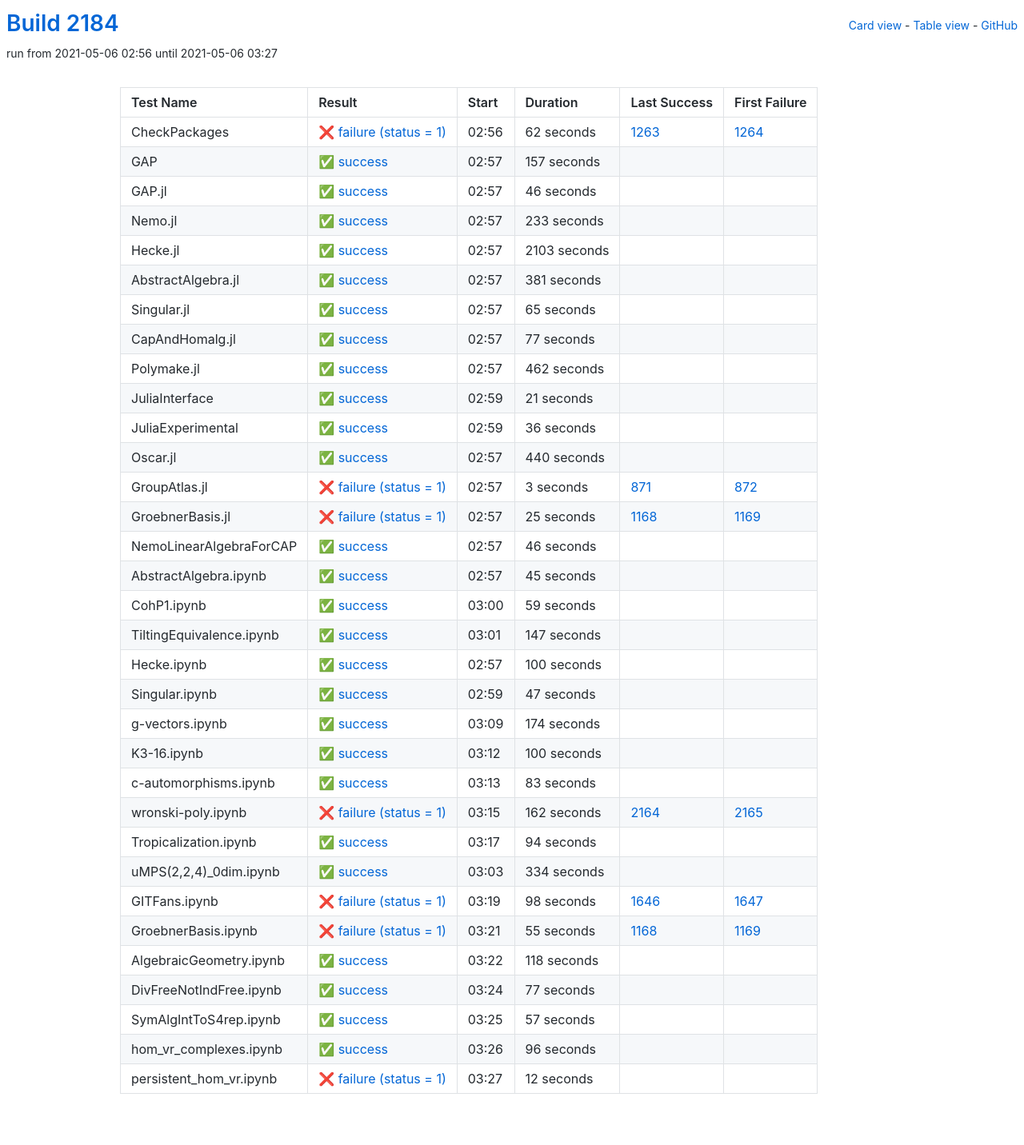
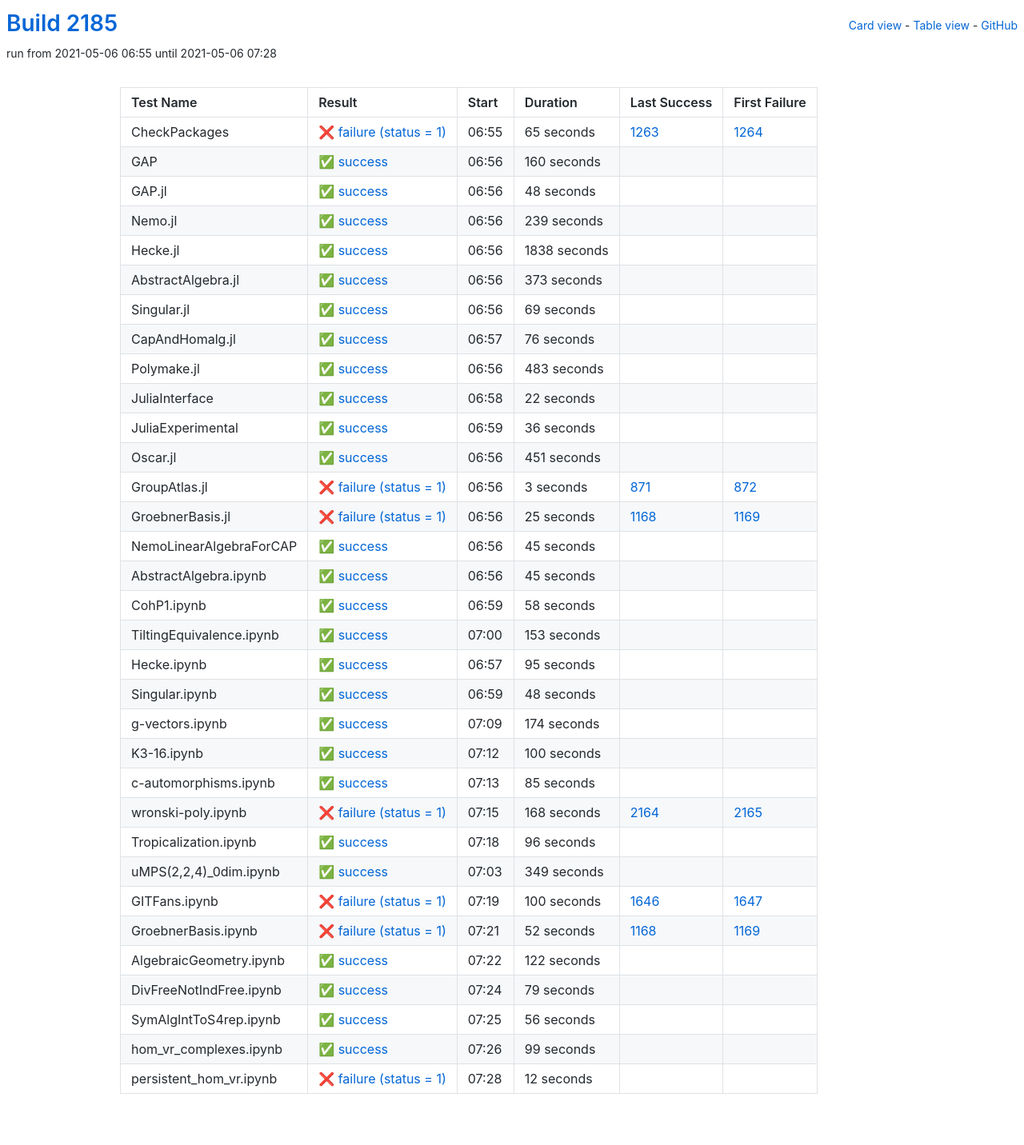
Before and after one commit to oscar-system/oscar-ci-status-stable, a Jekyll site: the page built from table.html, in a window 1280 px wide. Shown: the whole page at 80% size. Built offline with Jekyll 4.4.1, drawn with Linux system fonts in a browser that asks for light colours.

Commit message:
Build #2185

```diff
--- a/_data/ci.yml
+++ b/_data/ci.yml
@@ -1,6 +1,6 @@
 ---
-build: 2184
-build_url: https://oscarci.mathematik.uni-kl.de/job/oscar-stable/2184/
+build: 2185
+build_url: https://oscarci.mathematik.uni-kl.de/job/oscar-stable/2185/
 job: oscar-stable
 organization: oscar-system
 repo: oscar-ci-status-stable
@@ -8,128 +8,128 @@ repourl: https://github.com/oscar-system/oscar-ci-status-stable
 tests:
 - name: CheckPackages
   id: checkpackages
-  log: https://oscarci.mathematik.uni-kl.de/job/oscar-stable/2184/artifact/logs/build-2184/CheckPackages.log
-  start: 2021-05-06 02:56
+  log: https://oscarci.mathematik.uni-kl.de/job/oscar-stable/2185/artifact/logs/build-2185/CheckPackages.log
+  start: 2021-05-06 06:55
   success: false
   exitcode: 1
   status: failure
-  duration: 62
+  duration: 65
   last_success: 1263
   last_success_url: https://oscarci.mathematik.uni-kl.de/job/oscar-stable/1263/
   first_failure: 1264
   first_failure_url: https://oscarci.mathematik.uni-kl.de/job/oscar-stable/1264/
 - name: GAP
   id: gap
-  log: https://oscarci.mathematik.uni-kl.de/job/oscar-stable/2184/artifact/logs/build-2184/GAP.log
-  start: 2021-05-06 02:57
+  log: https://oscarci.mathematik.uni-kl.de/job/oscar-stable/2185/artifact/logs/build-2185/GAP.log
+  start: 2021-05-06 06:56
   success: true
   exitcode: 0
   status: success
-  duration: 157
+  duration: 160
   last_success: false
   last_success_url:
   first_failure: false
   first_failure_url:
 - name: GAP.jl
   id: gap-jl
-  log: https://oscarci.mathematik.uni-kl.de/job/oscar-stable/2184/artifact/logs/build-2184/GAP.jl.log
-  start: 2021-05-06 02:57
+  log: https://oscarci.mathematik.uni-kl.de/job/oscar-stable/2185/artifact/logs/build-2185/GAP.jl.log
+  start: 2021-05-06 06:56
   success: true
   exitcode: 0
   status: success
-  duration: 46
+  duration: 48
   last_success: false
   last_success_url:
   first_failure: false
   first_failure_url:
 - name: Nemo.jl
   id: nemo-jl
-  log: https://oscarci.mathematik.uni-kl.de/job/oscar-stable/2184/artifact/logs/build-2184/Nemo.jl.log
-  start: 2021-05-06 02:57
+  log: https://oscarci.mathematik.uni-kl.de/job/oscar-stable/2185/artifact/logs/build-2185/Nemo.jl.log
+  start: 2021-05-06 06:56
   success: true
   exitcode: 0
   status: success
-  duration: 233
+  duration: 239
   last_success: false
   last_success_url:
   first_failure: false
   first_failure_url:
 - name: Hecke.jl
   id: hecke-jl
-  log: https://oscarci.mathematik.uni-kl.de/job/oscar-stable/2184/artifact/logs/build-2184/Hecke.jl.log
-  start: 2021-05-06 02:57
+  log: https://oscarci.mathematik.uni-kl.de/job/oscar-stable/2185/artifact/logs/build-2185/Hecke.jl.log
+  start: 2021-05-06 06:56
   success: true
   exitcode: 0
   status: success
-  duration: 2103
+  duration: 1838
   last_success: false
   last_success_url:
   first_failure: false
   first_failure_url:
 - name: AbstractAlgebra.jl
   id: abstractalgebra-jl
-  log: https://oscarci.mathematik.uni-kl.de/job/oscar-stable/2184/artifact/logs/build-2184/AbstractAlgebra.jl.log
-  start: 2021-05-06 02:57
+  log: https://oscarci.mathematik.uni-kl.de/job/oscar-stable/2185/artifact/logs/build-2185/AbstractAlgebra.jl.log
+  start: 2021-05-06 06:56
   success: true
   exitcode: 0
   status: success
-  duration: 381
+  duration: 373
   last_success: false
   last_success_url:
   first_failure: false
   first_failure_url:
 - name: Singular.jl
   id: singular-jl
-  log: https://oscarci.mathematik.uni-kl.de/job/oscar-stable/2184/artifact/logs/build-2184/Singular.jl.log
-  start: 2021-05-06 02:57
+  log: https://oscarci.mathematik.uni-kl.de/job/oscar-stable/2185/artifact/logs/build-2185/Singular.jl.log
+  start: 2021-05-06 06:56
   success: true
   exitcode: 0
   status: success
-  duration: 65
+  duration: 69
   last_success: false
   last_success_url:
   first_failure: false
   first_failure_url:
 - name: CapAndHomalg.jl
   id: capandhomalg-jl
-  log: https://oscarci.mathematik.uni-kl.de/job/oscar-stable/2184/artifact/logs/build-2184/CapAndHomalg.jl.log
-  start: 2021-05-06 02:57
+  log: https://oscarci.mathematik.uni-kl.de/job/oscar-stable/2185/artifact/logs/build-2185/CapAndHomalg.jl.log
+  start: 2021-05-06 06:57
   success: true
   exitcode: 0
   status: success
-  duration: 77
+  duration: 76
   last_success: false
   last_success_url:
   first_failure: false
   first_failure_url:
 - name: Polymake.jl
   id: polymake-jl
-  log: https://oscarci.mathematik.uni-kl.de/job/oscar-stable/2184/artifact/logs/build-2184/Polymake.jl.log
-  start: 2021-05-06 02:57
+  log: https://oscarci.mathematik.uni-kl.de/job/oscar-stable/2185/artifact/logs/build-2185/Polymake.jl.log
+  start: 2021-05-06 06:56
   success: true
   exitcode: 0
   status: success
-  duration: 462
+  duration: 483
   last_success: false
   last_success_url:
   first_failure: false
   first_failure_url:
 - name: JuliaInterface
   id: juliainterface
-  log: https://oscarci.mathematik.uni-kl.de/job/oscar-stable/2184/artifact/logs/build-2184/JuliaInterface.log
-  start: 2021-05-06 02:59
+  log: https://oscarci.mathematik.uni-kl.de/job/oscar-stable/2185/artifact/logs/build-2185/JuliaInterface.log
+  start: 2021-05-06 06:58
   success: true
   exitcode: 0
   status: success
-  duration: 21
+  duration: 22
   last_success: false
   last_success_url:
   first_failure: false
   first_failure_url:
 - name: JuliaExperimental
   id: juliaexperimental
-  log: https://oscarci.mathematik.uni-kl.de/job/oscar-stable/2184/artifact/logs/build-2184/JuliaExperimental.log
-  start: 2021-05-06 02:59
+  log: https://oscarci.mathematik.uni-kl.de/job/oscar-stable/2185/artifact/logs/build-2185/JuliaExperimental.log
+  start: 2021-05-06 06:59
   success: true
   exitcode: 0
   status: success
@@ -140,20 +140,20 @@ tests:
   first_failure_url:
 - name: Oscar.jl
   id: oscar-jl
-  log: https://oscarci.mathematik.uni-kl.de/job/oscar-stable/2184/artifact/logs/build-2184/Oscar.jl.log
-  start: 2021-05-06 02:57
+  log: https://oscarci.mathematik.uni-kl.de/job/oscar-stable/2185/artifact/logs/build-2185/Oscar.jl.log
+  start: 2021-05-06 06:56
   success: true
   exitcode: 0
   status: success
-  duration: 440
+  duration: 451
   last_success: false
   last_success_url:
   first_failure: false
   first_failure_url:
 - name: GroupAtlas.jl
   id: groupatlas-jl
-  log: https://oscarci.mathematik.uni-kl.de/job/oscar-stable/2184/artifact/logs/build-2184/GroupAtlas.jl.log
-  start: 2021-05-06 02:57
+  log: https://oscarci.mathematik.uni-kl.de/job/oscar-stable/2185/artifact/logs/build-2185/GroupAtlas.jl.log
+  start: 2021-05-06 06:56
   success: false
   exitcode: 1
   status: failure
@@ -164,8 +164,8 @@ tests:
   first_failure_url: https://oscarci.mathematik.uni-kl.de/job/oscar-stable/872/
 - name: GroebnerBasis.jl
   id: groebnerbasis-jl
-  log: https://oscarci.mathematik.uni-kl.de/job/oscar-stable/2184/artifact/logs/build-2184/GroebnerBasis.jl.log
-  start: 2021-05-06 02:57
+  log: https://oscarci.mathematik.uni-kl.de/job/oscar-stable/2185/artifact/logs/build-2185/GroebnerBasis.jl.log
+  start: 2021-05-06 06:56
   success: false
   exitcode: 1
   status: failure
@@ -176,20 +176,20 @@ tests:
   first_failure_url: https://oscarci.mathematik.uni-kl.de/job/oscar-stable/1169/
 - name: NemoLinearAlgebraForCAP
   id: nemolinearalgebraforcap
-  log: https://oscarci.mathematik.uni-kl.de/job/oscar-stable/2184/artifact/logs/build-2184/NemoLinearAlgebraForCAP.log
-  start: 2021-05-06 02:57
+  log: https://oscarci.mathematik.uni-kl.de/job/oscar-stable/2185/artifact/logs/build-2185/NemoLinearAlgebraForCAP.log
+  start: 2021-05-06 06:56
   success: true
   exitcode: 0
   status: success
-  duration: 46
+  duration: 45
   last_success: false
   last_success_url:
   first_failure: false
   first_failure_url:
 - name: AbstractAlgebra.ipynb
   id: abstractalgebra-ipynb
-  log: https://oscarci.mathematik.uni-kl.de/job/oscar-stable/2184/artifact/logs/build-2184/AbstractAlgebra.ipynb.log
-  start: 2021-05-06 02:57
+  log: https://oscarci.mathematik.uni-kl.de/job/oscar-stable/2185/artifact/logs/build-2185/AbstractAlgebra.ipynb.log
+  start: 2021-05-06 06:56
   success: true
   exitcode: 0
   status: success
@@ -200,56 +200,56 @@ tests:
   first_failure_url:
 - name: CohP1.ipynb
   id: cohp1-ipynb
-  log: https://oscarci.mathematik.uni-kl.de/job/oscar-stable/2184/artifact/logs/build-2184/CohP1.ipynb.log
-  start: 2021-05-06 03:00
+  log: https://oscarci.mathematik.uni-kl.de/job/oscar-stable/2185/artifact/logs/build-2185/CohP1.ipynb.log
+  start: 2021-05-06 06:59
   success: true
   exitcode: 0
   status: success
-  duration: 59
+  duration: 58
   last_success: false
   last_success_url:
   first_failure: false
   first_failure_url:
 - name: TiltingEquivalence.ipynb
   id: tiltingequivalence-ipynb
-  log: https://oscarci.mathematik.uni-kl.de/job/oscar-stable/2184/artifact/logs/build-2184/TiltingEquivalence.ipynb.log
-  start: 2021-05-06 03:01
+  log: https://oscarci.mathematik.uni-kl.de/job/oscar-stable/2185/artifact/logs/build-2185/TiltingEquivalence.ipynb.log
+  start: 2021-05-06 07:00
   success: true
   exitcode: 0
   status: success
-  duration: 147
+  duration: 153
   last_success: false
   last_success_url:
   first_failure: false
   first_failure_url:
 - name: Hecke.ipynb
   id: hecke-ipynb
-  log: https://oscarci.mathematik.uni-kl.de/job/oscar-stable/2184/artifact/logs/build-2184/Hecke.ipynb.log
-  start: 2021-05-06 02:57
+  log: https://oscarci.mathematik.uni-kl.de/job/oscar-stable/2185/artifact/logs/build-2185/Hecke.ipynb.log
+  start: 2021-05-06 06:57
   success: true
   exitcode: 0
   status: success
-  duration: 100
+  duration: 95
   last_success: false
   last_success_url:
   first_failure: false
   first_failure_url:
 - name: Singular.ipynb
   id: singular-ipynb
-  log: https://oscarci.mathematik.uni-kl.de/job/oscar-stable/2184/artifact/logs/build-2184/Singular.ipynb.log
-  start: 2021-05-06 02:59
+  log: https://oscarci.mathematik.uni-kl.de/job/oscar-stable/2185/artifact/logs/build-2185/Singular.ipynb.log
+  start: 2021-05-06 06:59
   success: true
   exitcode: 0
   status: success
-  duration: 47
+  duration: 48
   last_success: false
   last_success_url:
   first_failure: false
   first_failure_url:
 - name: g-vectors.ipynb
   id: g-vectors-ipynb
-  log: https://oscarci.mathematik.uni-kl.de/job/oscar-stable/2184/artifact/logs/build-2184/g-vectors.ipynb.log
-  start: 2021-05-06 03:09
+  log: https://oscarci.mathematik.uni-kl.de/job/oscar-stable/2185/artifact/logs/build-2185/g-vectors.ipynb.log
+  start: 2021-05-06 07:09
   success: true
   exitcode: 0
   status: success
@@ -260,8 +260,8 @@ tests:
   first_failure_url:
 - name: K3-16.ipynb
   id: k3-16-ipynb
-  log: https://oscarci.mathematik.uni-kl.de/job/oscar-stable/2184/artifact/logs/build-2184/K3-16.ipynb.log
-  start: 2021-05-06 03:12
+  log: https://oscarci.mathematik.uni-kl.de/job/oscar-stable/2185/artifact/logs/build-2185/K3-16.ipynb.log
+  start: 2021-05-06 07:12
   success: true
   exitcode: 0
   status: success
@@ -272,116 +272,32 @@ tests:
   first_failure_url:
 - name: c-automorphisms.ipynb
   id: c-automorphisms-ipynb
-  log: https://oscarci.mathematik.uni-kl.de/job/oscar-stable/2184/artifact/logs/build-2184/c-automorphisms.ipynb.log
-  start: 2021-05-06 03:13
+  log: https://oscarci.mathematik.uni-kl.de/job/oscar-stable/2185/artifact/logs/build-2185/c-automorphisms.ipynb.log
+  start: 2021-05-06 07:13
   success: true
   exitcode: 0
   status: success
-  duration: 83
+  duration: 85
   last_success: false
   last_success_url:
   first_failure: false
   first_failure_url:
 - name: wronski-poly.ipynb
   id: wronski-poly-ipynb
-  log: https://oscarci.mathematik.uni-kl.de/job/oscar-stable/2184/artifact/logs/build-2184/wronski-poly.ipynb.log
-  start: 2021-05-06 03:15
+  log: https://oscarci.mathematik.uni-kl.de/job/oscar-stable/2185/artifact/logs/build-2185/wronski-poly.ipynb.log
+  start: 2021-05-06 07:15
   success: false
   exitcode: 1
   status: failure
-  duration: 162
+  duration: 168
   last_success: 2164
   last_success_url: https://oscarci.mathematik.uni-kl.de/job/oscar-stable/2164/
   first_failure: 2165
   first_failure_url: https://oscarci.mathematik.uni-kl.de/job/oscar-stable/2165/
 - name: Tropicalization.ipynb
   id: tropicalization-ipynb
-  log: https://oscarci.mathematik.uni-kl.de/job/oscar-stable/2184/artifact/logs/build-2184/Tropicalization.ipynb.log
-  start: 2021-05-06 03:17
-  success: true
-  exitcode: 0
-  status: success
-  duration: 94
-  last_success: false
-  last_success_url:
-  first_failure: false
-  first_failure_url:
-- name: uMPS(2,2,4)_0dim.ipynb
-  id: umps-2-2-4-0dim-ipynb
-  log: https://oscarci.mathematik.uni-kl.de/job/oscar-stable/2184/artifact/logs/build-2184/uMPS-2-2-4-_0dim.ipynb.log
-  start: 2021-05-06 03:03
-  success: true
-  exitcode: 0
-  status: success
-  duration: 334
-  last_success: false
-  last_success_url:
-  first_failure: false
-  first_failure_url:
-- name: GITFans.ipynb
-  id: gitfans-ipynb
-  log: https://oscarci.mathematik.uni-kl.de/job/oscar-stable/2184/artifact/logs/build-2184/GITFans.ipynb.log
-  start: 2021-05-06 03:19
-  success: false
-  exitcode: 1
-  status: failure
-  duration: 98
-  last_success: 1646
-  last_success_url: https://oscarci.mathematik.uni-kl.de/job/oscar-stable/1646/
-  first_failure: 1647
-  first_failure_url: https://oscarci.mathematik.uni-kl.de/job/oscar-stable/1647/
-- name: GroebnerBasis.ipynb
-  id: groebnerbasis-ipynb
-  log: https://oscarci.mathematik.uni-kl.de/job/oscar-stable/2184/artifact/logs/build-2184/GroebnerBasis.ipynb.log
-  start: 2021-05-06 03:21
-  success: false
-  exitcode: 1
-  status: failure
-  duration: 55
-  last_success: 1168
-  last_success_url: https://oscarci.mathematik.uni-kl.de/job/oscar-stable/1168/
-  first_failure: 1169
-  first_failure_url: https://oscarci.mathematik.uni-kl.de/job/oscar-stable/1169/
-- name: AlgebraicGeometry.ipynb
-  id: algebraicgeometry-ipynb
-  log: https://oscarci.mathematik.uni-kl.de/job/oscar-stable/2184/artifact/logs/build-2184/AlgebraicGeometry.ipynb.log
-  start: 2021-05-06 03:22
-  success: true
-  exitcode: 0
-  status: success
-  duration: 118
-  last_success: false
-  last_success_url:
-  first_failure: false
-  first_failure_url:
-- name: DivFreeNotIndFree.ipynb
-  id: divfreenotindfree-ipynb
-  log: https://oscarci.mathematik.uni-kl.de/job/oscar-stable/2184/artifact/logs/build-2184/DivFreeNotIndFree.ipynb.log
-  start: 2021-05-06 03:24
-  success: true
-  exitcode: 0
-  status: success
-  duration: 77
-  last_success: false
-  last_success_url:
-  first_failure: false
-  first_failure_url:
-- name: SymAlgIntToS4rep.ipynb
-  id: symalginttos4rep-ipynb
-  log: https://oscarci.mathematik.uni-kl.de/job/oscar-stable/2184/artifact/logs/build-2184/SymAlgIntToS4rep.ipynb.log
-  start: 2021-05-06 03:25
-  success: true
-  exitcode: 0
-  status: success
-  duration: 57
-  last_success: false
-  last_success_url:
-  first_failure: false
-  first_failure_url:
-- name: hom_vr_complexes.ipynb
-  id: hom-vr-complexes-ipynb
-  log: https://oscarci.mathematik.uni-kl.de/job/oscar-stable/2184/artifact/logs/build-2184/hom_vr_complexes.ipynb.log
-  start: 2021-05-06 03:26
+  log: https://oscarci.mathematik.uni-kl.de/job/oscar-stable/2185/artifact/logs/build-2185/Tropicalization.ipynb.log
+  start: 2021-05-06 07:18
   success: true
   exitcode: 0
   status: success
@@ -390,10 +306,94 @@ tests:
   last_success_url:
   first_failure: false
   first_failure_url:
+- name: uMPS(2,2,4)_0dim.ipynb
+  id: umps-2-2-4-0dim-ipynb
+  log: https://oscarci.mathematik.uni-kl.de/job/oscar-stable/2185/artifact/logs/build-2185/uMPS-2-2-4-_0dim.ipynb.log
+  start: 2021-05-06 07:03
+  success: true
+  exitcode: 0
+  status: success
+  duration: 349
+  last_success: false
+  last_success_url:
+  first_failure: false
+  first_failure_url:
+- name: GITFans.ipynb
+  id: gitfans-ipynb
+  log: https://oscarci.mathematik.uni-kl.de/job/oscar-stable/2185/artifact/logs/build-2185/GITFans.ipynb.log
+  start: 2021-05-06 07:19
+  success: false
+  exitcode: 1
+  status: failure
+  duration: 100
+  last_success: 1646
+  last_success_url: https://oscarci.mathematik.uni-kl.de/job/oscar-stable/1646/
+  first_failure: 1647
+  first_failure_url: https://oscarci.mathematik.uni-kl.de/job/oscar-stable/1647/
+- name: GroebnerBasis.ipynb
+  id: groebnerbasis-ipynb
+  log: https://oscarci.mathematik.uni-kl.de/job/oscar-stable/2185/artifact/logs/build-2185/GroebnerBasis.ipynb.log
+  start: 2021-05-06 07:21
+  success: false
+  exitcode: 1
+  status: failure
+  duration: 52
+  last_success: 1168
+  last_success_url: https://oscarci.mathematik.uni-kl.de/job/oscar-stable/1168/
+  first_failure: 1169
+  first_failure_url: https://oscarci.mathematik.uni-kl.de/job/oscar-stable/1169/
+- name: AlgebraicGeometry.ipynb
+  id: algebraicgeometry-ipynb
+  log: https://oscarci.mathematik.uni-kl.de/job/oscar-stable/2185/artifact/logs/build-2185/AlgebraicGeometry.ipynb.log
+  start: 2021-05-06 07:22
+  success: true
+  exitcode: 0
+  status: success
+  duration: 122
+  last_success: false
+  last_success_url:
+  first_failure: false
+  first_failure_url:
+- name: DivFreeNotIndFree.ipynb
+  id: divfreenotindfree-ipynb
+  log: https://oscarci.mathematik.uni-kl.de/job/oscar-stable/2185/artifact/logs/build-2185/DivFreeNotIndFree.ipynb.log
+  start: 2021-05-06 07:24
+  success: true
+  exitcode: 0
+  status: success
+  duration: 79
+  last_success: false
+  last_success_url:
+  first_failure: false
+  first_failure_url:
+- name: SymAlgIntToS4rep.ipynb
+  id: symalginttos4rep-ipynb
+  log: https://oscarci.mathematik.uni-kl.de/job/oscar-stable/2185/artifact/logs/build-2185/SymAlgIntToS4rep.ipynb.log
+  start: 2021-05-06 07:25
+  success: true
+  exitcode: 0
+  status: success
+  duration: 56
+  last_success: false
+  last_success_url:
+  first_failure: false
+  first_failure_url:
+- name: hom_vr_complexes.ipynb
+  id: hom-vr-complexes-ipynb
+  log: https://oscarci.mathematik.uni-kl.de/job/oscar-stable/2185/artifact/logs/build-2185/hom_vr_complexes.ipynb.log
+  start: 2021-05-06 07:26
+  success: true
+  exitcode: 0
+  status: success
+  duration: 99
+  last_success: false
+  last_success_url:
+  first_failure: false
+  first_failure_url:
 - name: persistent_hom_vr.ipynb
   id: persistent-hom-vr-ipynb
-  log: https://oscarci.mathematik.uni-kl.de/job/oscar-stable/2184/artifact/logs/build-2184/persistent_hom_vr.ipynb.log
-  start: 2021-05-06 03:27
+  log: https://oscarci.mathematik.uni-kl.de/job/oscar-stable/2185/artifact/logs/build-2185/persistent_hom_vr.ipynb.log
+  start: 2021-05-06 07:28
   success: false
   exitcode: 1
   status: failure
```
Also changed, not shown: README.md.
